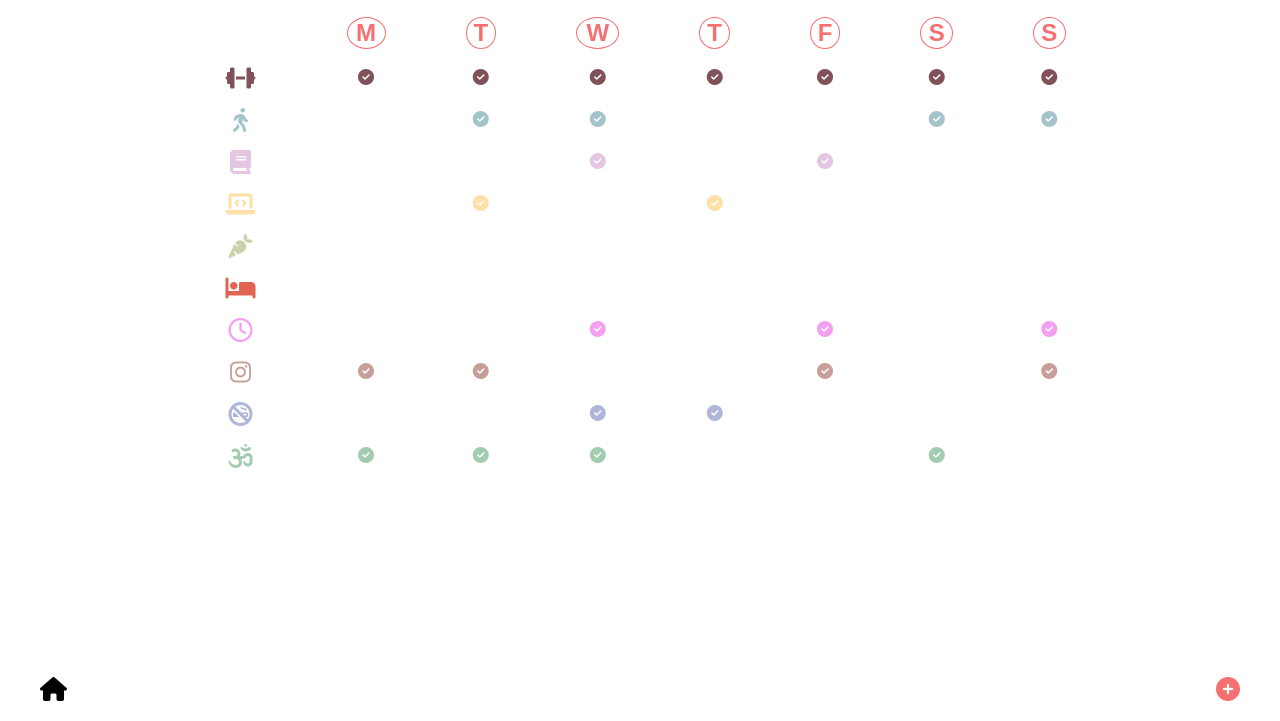
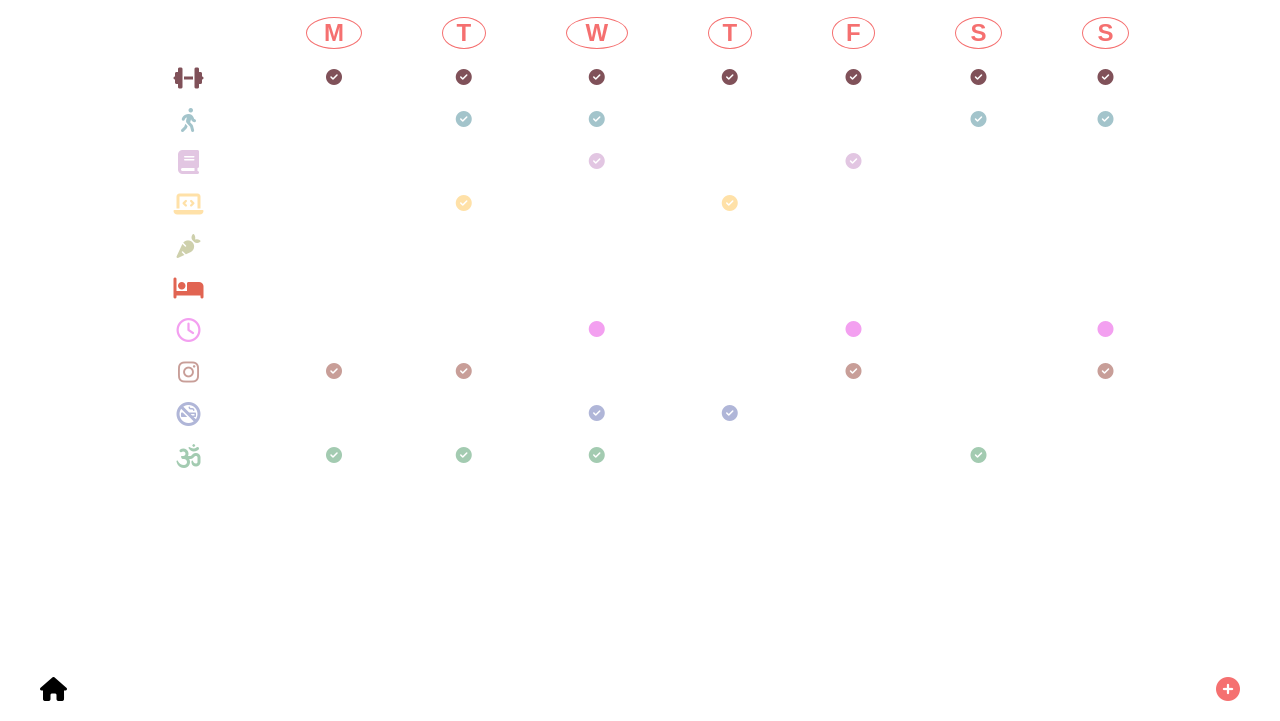
Before and after one commit to Team-6-Habit-Tracker/habitTracker, a plain HTML site: page overView.html in a window 1280 px wide. Shown: the part 79-800 px from the top of the page. Drawn offline with Linux system fonts and the light colour scheme.

Commit message:
Changed the width of the table

```diff
--- a/overView.css
+++ b/overView.css
@@ -50,7 +50,7 @@ h1 {
 }
 
 table {
-    width: 80%;
+    width: 90%;
     text-align: center;
     margin-left: auto;
     margin-right: auto;
--- a/overView.html
+++ b/overView.html
@@ -86,11 +86,11 @@
                 <th class="far fa-clock"></th>
                 <td></td>
                 <td></td>
-                <td><i class="fas fa-check-circle"></i></td>
+                <td><i class="fas fa-circle"></i></td>
                 <td></td>
-                <td><i class="fas fa-check-circle"></i></td>
+                <td><i class="fas fa-circle"></i></td>
                 <td></td>
-                <td><i class="fas fa-check-circle"></i></td>
+                <td><i class="fas fa-circle"></i></td>
             </tr>
             <tr class="noSocialMedia">
                 <th class="fab fa-instagram"></th>
```
